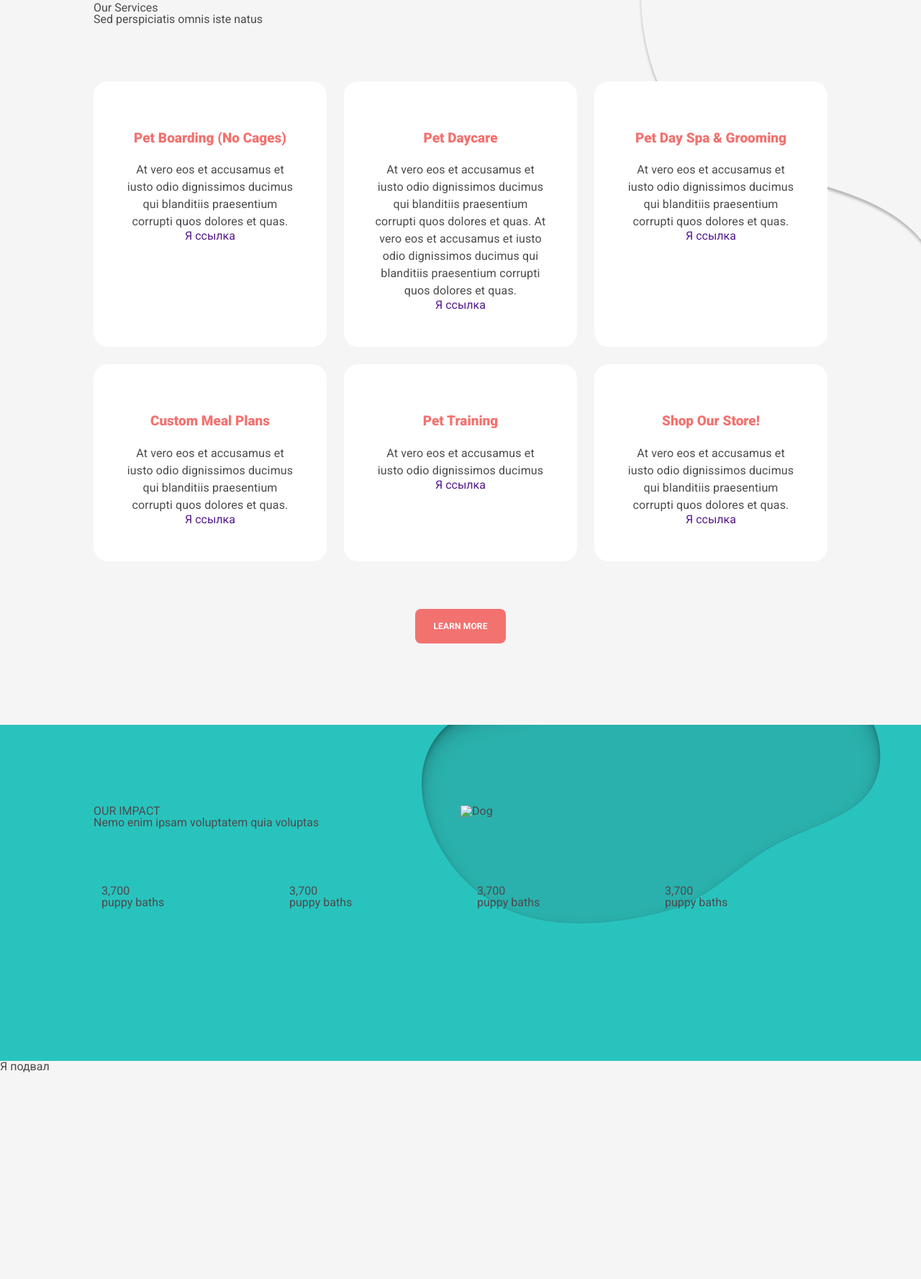
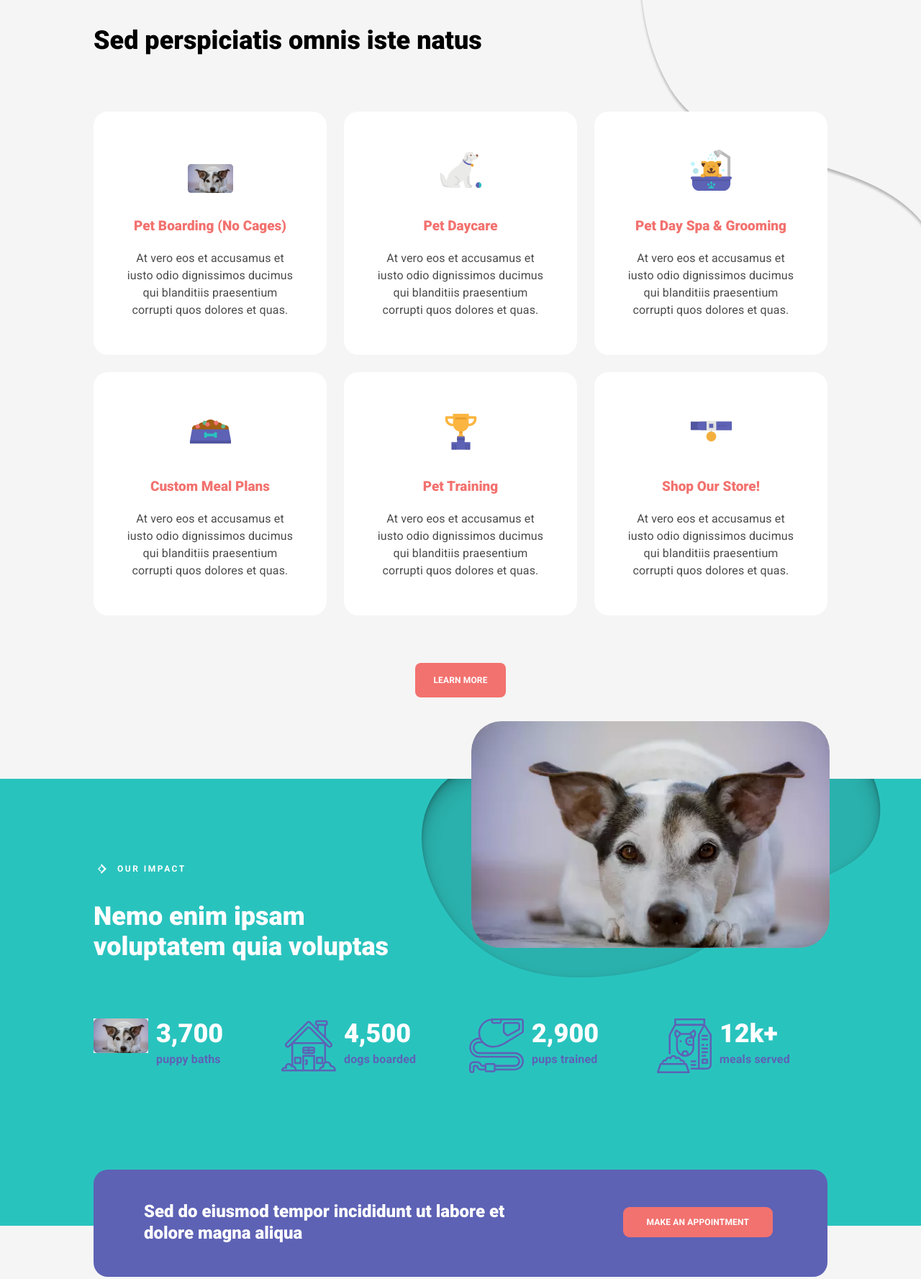
Before and after one commit to Chelnokova/lesson15, a plain HTML site: page index.html in a window 1280 px wide. Shown: the part 646-2423 px from the top of the page at 72% size. Before the commit the page ends 2136 px from the top, so only its background shows below. Drawn offline with Linux system fonts and the light colour scheme.

Commit message:
Update index.html

```diff
--- a/index.html
+++ b/index.html
@@ -1,49 +1,65 @@
 <!DOCTYPE html>
-<html lang="ru">
+<html lang="en">
+
 <head>
 	<meta charset="UTF-8">
+	<link rel="stylesheet" href="css/style.css">
 	<meta http-equiv="X-UA-Compatible" content="IE=edge">
-		<link rel="stylesheet" href="css/style.css">
 	<meta name="viewport" content="width=device-width, initial-scale=1.0">
-		<title>Lesson 15</title>
+	<title>Homework15</title>
 </head>
+
 <body>
 	<div class="wrapper">
 		<header class="header">Я шапка</header>
 		<main class="main">
 			<div class="promise">
 				<div class="promise__container">
-						<div class="promise__header titles">
-							<div class="titles__label">OUR PROMISE TO YOU</div>
-							<h2 class="titles__item">Sed perspiciatis omnis iste natus</h2>
+					<div class="promise__header title">
+						<div class="title__subtitle title__subtitle_violet">
+							OUR PROMISE TO YOU
+						</div>
+						<h2 class="title__text">
+							Sed perspiciatis omnis iste natus
+						</h2>
 					</div>
 					<div class="promise__items">
-							<div class="promise__item item-promise">
-								<img src="img/test/01.svg" class="item-promise__icon" alt="Иконка">
-								<div class="item-promis__body">
-									<div class="item-promise__title item-title">24/7 Love & Care</div>
-									<div class="item-promise__text item-text">At vero eos et accusamus et iusto odio dignissimos ducimus qui blanditiis praesentium corrupti quos dolores et quas.</div>
+						<div class="promise__item">
+							<div class="promise__image">
+								<img src="img/impact/dog.webp" alt="dog_love">
+							</div>
+							<div class="promise__content">
+								<h2 class="promise__title item-title">
+									24/7 Love & Care
+								</h2>
+								<div class="promise__descr item-text">
+									At vero eos et accusamus et iusto odio dignissimos ducimus qui blanditiis
+									praesentium corrupti quos dolores et quas.
 								</div>
 							</div>
-							<div class="promise__item item-promise">
-								<img src="img/test/02.svg" class="item-promise__icon" alt="Иконка">
-								<div class="item-promis__body">
-									<div class="item-promise__title item-title">On-site Veterinarian</div>
-									<div class="item-promise__text item-text">Dolorem ipsum quia dolor sit amet, consectetur, adipisci velit, sed quia non numquam eius modi tempora incidunt.</div>
+						</div>
+						<div class="promise__item">
+							<img src="img/promise/dog_vet.svg" alt="dog_vet" class="promise__image">
+							<div class="promise__content">
+								<h2 class="promise__title item-title">
+									On-site Veterinarian
+								</h2>
+								<div class="promise__descr item-text">
+									Dolorem ipsum quia dolor sit amet, consectetur, adipisci velit, sed quia non numquam
+									eius modi tempora incidunt.
 								</div>
 							</div>
-							<div class="promise__item item-promise">
-								<img src="img/test/03.svg" class="item-promise__icon" alt="Иконка">
-								<div class="item-promis__body">
-									<div class="item-promise__title item-title">Live-stream Cameras</div>
-									<div class="item-promise__text item-text">Quis autem vel eum iure reprehenderit qui in ea voluptate velit esse quam nihil molestiae consequatur illum.</div>
 						</div>
+						<div class="promise__item">
+							<img src="img/promise/dog_stream.svg" alt="dog_stream" class="promise__image">
+							<div class="promise__content">
+								<h2 class="promise__title item-title">
+									Live-stream Cameras
+								</h2>
+								<div class="promise__descr item-text">
+									Quis autem vel eum iure reprehenderit qui in ea voluptate velit esse quam nihil
+									molestiae consequatur illum.
 								</div>
-							<div class="promise__item item-promise">
-								<img src="img/test/03.svg" class="item-promise__icon" alt="Иконка">
-								<div class="item-promis__body">
-									<div class="item-promise__title item-title">Live-stream Cameras</div>
-									<div class="item-promise__text item-text">Quis autem vel eum iure reprehenderit qui in ea voluptate velit esse quam nihil molestiae consequatur illum.</div>
 							</div>
 						</div>
 					</div>
@@ -51,119 +67,193 @@
 			</div>
 			<div class="services">
 				<div class="services__container">
-						<div class="services__header titles">
-							<div class="titles__label">Our Services</div>
-							<h2 class="titles__item">Sed perspiciatis omnis iste natus</h2>
+					<div class="services__header title">
+						<div class="title__subtitle title__subtitle_violet">
+							Our Services
 						</div>
-						<!-- Флекс контейнер -->
+						<h2 class="title__text">
+							Sed perspiciatis omnis iste natus
+						</h2>
+					</div>
 					<div class="services__items">
-							<!-- Флекс элемент -->
 						<div class="services__item">
-								<!-- Контент -->
 							<div class="item-services">
-									<div class="item-services__icon">
-										<img src="img/mainpage/services/01.svg" alt="">
+								<div class="item-services__img">
+									<img src="img/impact/dog.webp" alt="boarding">
 								</div>
-									<div class="item-services__title item-title">Pet Boarding (No Cages)</div>
-									<div class="item-services__text item-text">At vero eos et accusamus et iusto odio dignissimos ducimus qui blanditiis praesentium corrupti quos dolores et quas.</div>
-									<a href="" class="item-services__link">Я ссылка</a>
+								<div class="item-services__title item-title">
+									Pet Boarding (No Cages)
+								</div>
+								<div class="item-services__text item-text">
+									At vero eos et accusamus et iusto odio dignissimos ducimus qui blanditiis
+									praesentium
+									corrupti quos dolores et quas.
+								</div>
 							</div>
 						</div>
 						<div class="services__item">
 							<div class="item-services">
-									<div class="item-services__icon">
-										<img src="img/mainpage/services/02.svg" alt="">
+								<div class="item-services__img">
+									<img src="img/services/dog_daycare.svg" alt="boarding">
 								</div>
-									<div class="item-services__title item-title">Pet Daycare</div>
-									<div class="item-services__text item-text">At vero eos et accusamus et iusto odio dignissimos ducimus qui blanditiis praesentium corrupti quos dolores et quas. At vero eos et accusamus et iusto odio dignissimos ducimus qui blanditiis praesentium corrupti quos dolores et quas.</div>
-									<a href="" class="item-services__link">Я ссылка</a>
+								<div class="item-services__title item-title">
+									Pet Daycare
+								</div>
+								<div class="item-services__text item-text">
+									At vero eos et accusamus et iusto odio dignissimos ducimus qui blanditiis
+									praesentium
+									corrupti quos dolores et quas.
+								</div>
 							</div>
 						</div>
 						<div class="services__item">
 							<div class="item-services">
-									<div class="item-services__icon">
-										<img src="img/mainpage/services/03.svg" alt="">
+								<div class="item-services__img">
+									<img src="img/services/dog_grooming.svg" alt="boarding">
 								</div>
-									<div class="item-services__title item-title">Pet Day Spa & Grooming</div>
-									<div class="item-services__text item-text">At vero eos et accusamus et iusto odio dignissimos ducimus qui blanditiis praesentium corrupti quos dolores et quas.</div>
-									<a href="" class="item-services__link">Я ссылка</a>
+								<div class="item-services__title item-title">
+									Pet Day Spa & Grooming
+								</div>
+								<div class="item-services__text item-text">
+									At vero eos et accusamus et iusto odio dignissimos ducimus qui blanditiis
+									praesentium
+									corrupti quos dolores et quas.
+								</div>
 							</div>
 						</div>
 						<div class="services__item">
 							<div class="item-services">
-									<div class="item-services__icon">
-										<img src="img/mainpage/services/04.svg" alt="">
+								<div class="item-services__img">
+									<img src="img/services/dog_food.svg" alt="boarding">
 								</div>
-									<div class="item-services__title item-title">Custom Meal Plans</div>
-									<div class="item-services__text item-text">At vero eos et accusamus et iusto odio dignissimos ducimus qui blanditiis praesentium corrupti quos dolores et quas.</div>
-									<a href="" class="item-services__link">Я ссылка</a>
+								<div class="item-services__title item-title">
+									Custom Meal Plans
+								</div>
+								<div class="item-services__text item-text">
+									At vero eos et accusamus et iusto odio dignissimos ducimus qui blanditiis
+									praesentium
+									corrupti quos dolores et quas.
+								</div>
 							</div>
 						</div>
 						<div class="services__item">
 							<div class="item-services">
-									<div class="item-services__icon">
-										<img src="img/mainpage/services/05.svg" alt="">
+								<div class="item-services__img">
+									<img src="img/services/dog_training.svg" alt="boarding">
 								</div>
-									<div class="item-services__title item-title">Pet Training</div>
-									<div class="item-services__text item-text">At vero eos et accusamus et iusto odio dignissimos ducimus</div>
-									<a href="" class="item-services__link">Я ссылка</a>
+								<div class="item-services__title item-title">
+									Pet Training
+								</div>
+								<div class="item-services__text item-text">
+									At vero eos et accusamus et iusto odio dignissimos ducimus qui blanditiis
+									praesentium
+									corrupti quos dolores et quas.
+								</div>
 							</div>
 						</div>
 						<div class="services__item">
 							<div class="item-services">
-									<div class="item-services__icon">
-										<img src="img/mainpage/services/06.svg" alt="">
+								<div class="item-services__img">
+									<img src="img/services/dog_collar.svg" alt="boarding">
 								</div>
-									<div class="item-services__title item-title">Shop Our Store!</div>
-									<div class="item-services__text item-text">At vero eos et accusamus et iusto odio dignissimos ducimus qui blanditiis praesentium corrupti quos dolores et quas.</div>
-									<a href="" class="item-services__link">Я ссылка</a>
+								<div class="item-services__title item-title">
+									Shop Our Store!
+								</div>
+								<div class="item-services__text item-text">
+									At vero eos et accusamus et iusto odio dignissimos ducimus qui blanditiis
+									praesentium
+									corrupti quos dolores et quas.
 								</div>
 							</div>
 						</div>
-						<a href="" class="services__button">Learn More</a>
+					</div>
+					<a href="" class="services__button">
+						Learn More
+					</a>
+
 				</div>
 			</div>
 			<div class="impact">
 				<div class="impact__container">
 					<div class="impact__body">
 						<div class="impact__content">
-								<div class="impact__header titles">
-									<div class="titles__label titles__label_white">OUR IMPACT</div>
-									<h2 class="titles__item titles__item_white">Nemo enim ipsam voluptatem quia voluptas</h2>
+							<div class="impact__header title">
+								<div class="title__subtitle title__subtitle_white">
+									OUR IMPACT
+								</div>
+								<h2 class="title__text title__text_white">
+									Nemo enim ipsam voluptatem quia voluptas
+								</h2>
 							</div>
 						</div>
-							<div class="impact__image">
-								<img src="img/01.png" alt="Dog">
+						<div class="impact__img">
+							<img src="img/impact/dog.webp" alt="dog">
 						</div>
 					</div>
 					<div class="impact__items">
-							<div class="impact__item item-impact">
-								<img src="img/mainpage/impact/icons/01.svg" class="item-impact__icon" alt="">
-								<div class="item-impact__body">
-									<div class="item-impact__value">3,700</div>
-									<div class="item-impact__text">puppy baths</div>
+						<div class="impact__item">
+							<div class="impact__icon">
+								<img src="img/impact/dog.webp" alt="duck">
+							</div>
+							<div class="impact__aside">
+								<div class="impact__number">
+									3,700
+								</div>
+								<div class="impact__descr">
+									puppy baths
 								</div>
 							</div>
-							<div class="impact__item item-impact">
-								<img src="img/mainpage/impact/icons/02.svg" class="item-impact__icon" alt="">
-								<div class="item-impact__body">
-									<div class="item-impact__value">3,700</div>
-									<div class="item-impact__text">puppy baths</div>
+						</div>
+						<div class="impact__item">
+							<div class="impact__icon">
+								<img src="img/impact/dog_house.svg" alt="house">
+							</div>
+							<div class="impact__aside">
+								<div class="impact__number">
+									4,500
+								</div>
+								<div class="impact__descr">
+									dogs boarded
 								</div>
 							</div>
-							<div class="impact__item item-impact">
-								<img src="img/mainpage/impact/icons/03.svg" class="item-impact__icon" alt="">
-								<div class="item-impact__body">
-									<div class="item-impact__value">3,700</div>
-									<div class="item-impact__text">puppy baths</div>
+						</div>
+						<div class="impact__item">
+							<div class="impact__icon">
+								<img src="img/impact/dog_leash.svg" alt="leash">
+							</div>
+							<div class="impact__aside">
+								<div class="impact__number">
+									2,900
+								</div>
+								<div class="impact__descr">
+									pups trained
 								</div>
 							</div>
-							<div class="impact__item item-impact">
-								<img src="img/mainpage/impact/icons/04.svg" class="item-impact__icon" alt="">
-								<div class="item-impact__body">
-									<div class="item-impact__value">3,700</div>
-									<div class="item-impact__text">puppy baths</div>
 						</div>
+						<div class="impact__item">
+							<div class="impact__icon">
+								<img src="img/impact/dog_food_bowl.svg" alt="food_bowl">
+							</div>
+							<div class="impact__aside">
+								<div class="impact__number">
+									12k+
+								</div>
+								<div class="impact__descr">
+									meals served
+								</div>
+							</div>
+						</div>
+					</div>
+				</div>
+			</div>
+			<div class="more">
+				<div class="more__container">
+					<div class="more__content">
+						<div class="more__text">
+							Sed do eiusmod tempor incididunt ut labore et dolore magna aliqua
+						</div>
+						<div class="more__button">
+							<a href="">Make an Appointment</a>
 						</div>
 					</div>
 				</div>
@@ -172,4 +262,5 @@
 		<footer class="footer">Я подвал</footer>
 	</div>
 </body>
+
 </html>
```
Lines whose indentation alone changed are shown as unchanged.
